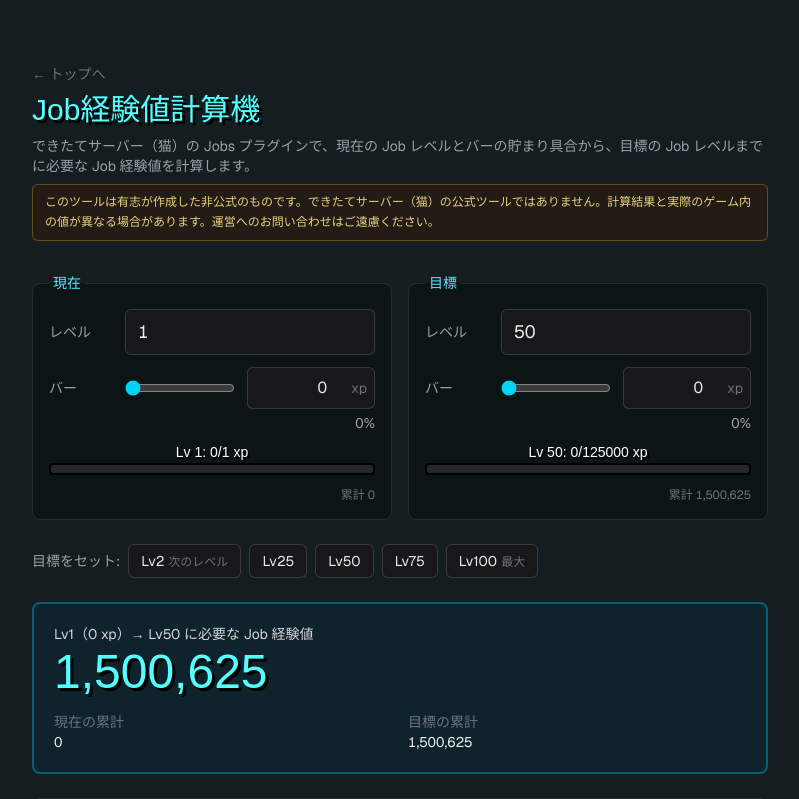
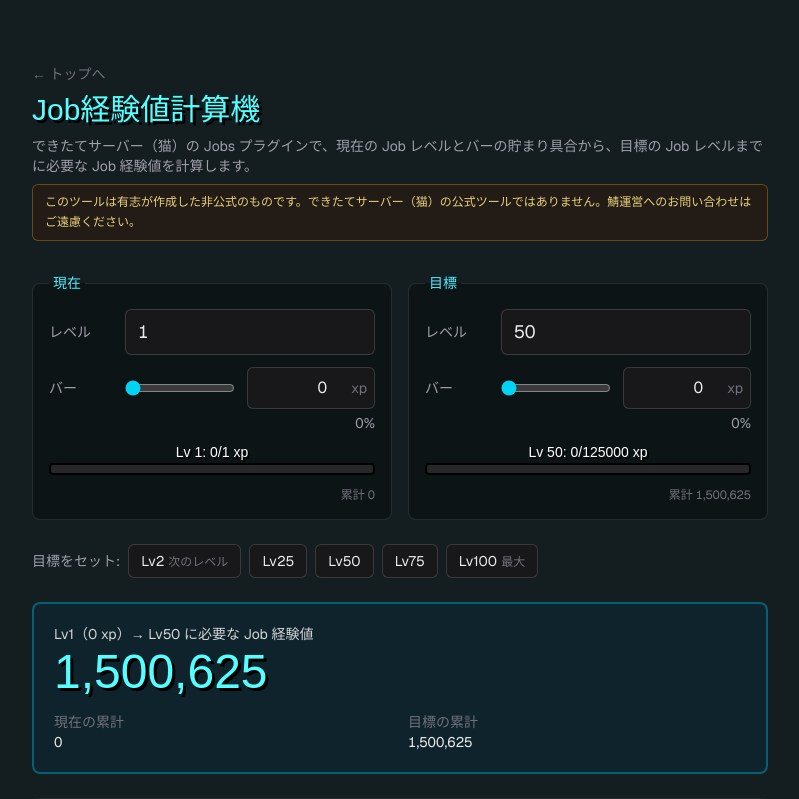
Before and after one commit to urzk/mc-simulator, a Next.js app: page /job-xp-calculator in a window 1280 px wide. Shown: the top 799 px of the page, without its empty margins (240-1039 px from the left). Built offline with nearby package versions, Linux system fonts and the light colour scheme; a web font is replaced by a local one.

Commit message:
Reword unofficial notice and space out bonus multiplier label
Co-Authored-By: Claude Opus 5.5 <noreply@anthropic.com>

```diff
--- a/app/job-xp-calculator/job-action-calculator.tsx
+++ b/app/job-xp-calculator/job-action-calculator.tsx
@@ -305,7 +305,7 @@ export default function JobActionCalculator({
           Lv{current.level} での 1 回あたり
           {bonusPercent > 100 && (
             <span className="ml-2 text-xs text-cyan-300 tabular-nums">
-              職業ボーナス適用×{(bonusPercent / 100).toLocaleString("ja-JP", { minimumFractionDigits: 1 })}
+              職業ボーナス適用 ×{(bonusPercent / 100).toLocaleString("ja-JP", { minimumFractionDigits: 1 })}
             </span>
           )}
         </p>
--- a/app/job-xp-calculator/page.tsx
+++ b/app/job-xp-calculator/page.tsx
@@ -22,7 +22,7 @@ export default function JobXpCalculatorPage() {
             レベルまでに必要な Job 経験値を計算します。
           </p>
           <p className="rounded-md border border-amber-400/30 bg-amber-950/30 px-3 py-2 text-xs leading-relaxed text-amber-200/90">
-            このツールは有志が作成した非公式のものです。できたてサーバー（猫）の公式ツールではありません。計算結果と実際のゲーム内の値が異なる場合があります。運営へのお問い合わせはご遠慮ください。
+            このツールは有志が作成した非公式のものです。できたてサーバー（猫）の公式ツールではありません。鯖運営へのお問い合わせはご遠慮ください。
           </p>
         </header>
 
```
